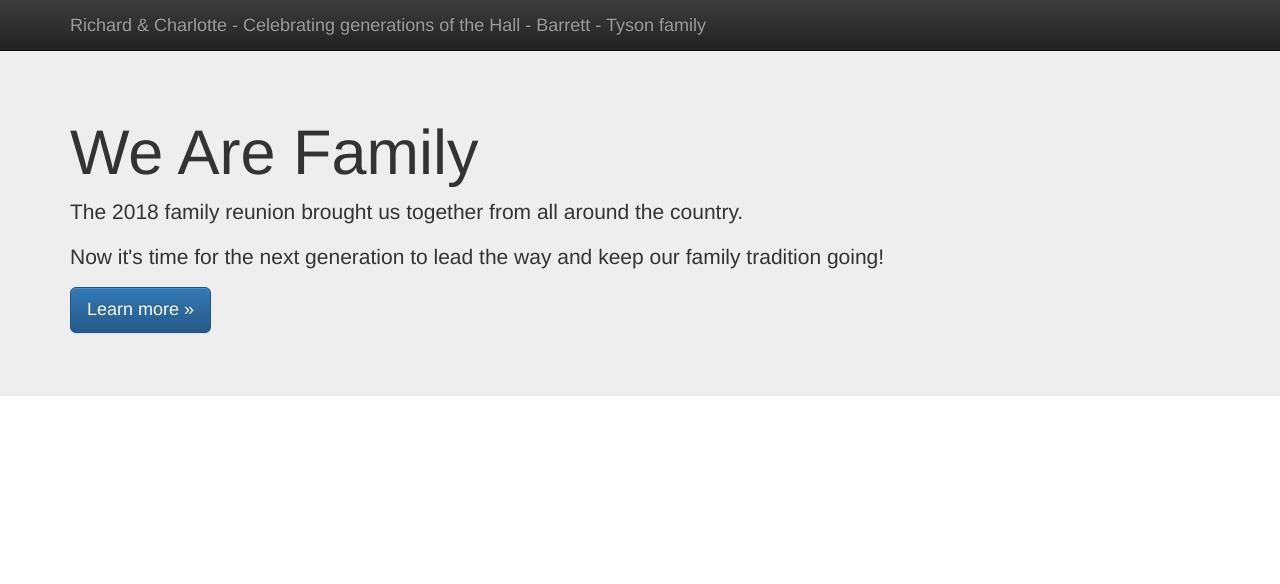
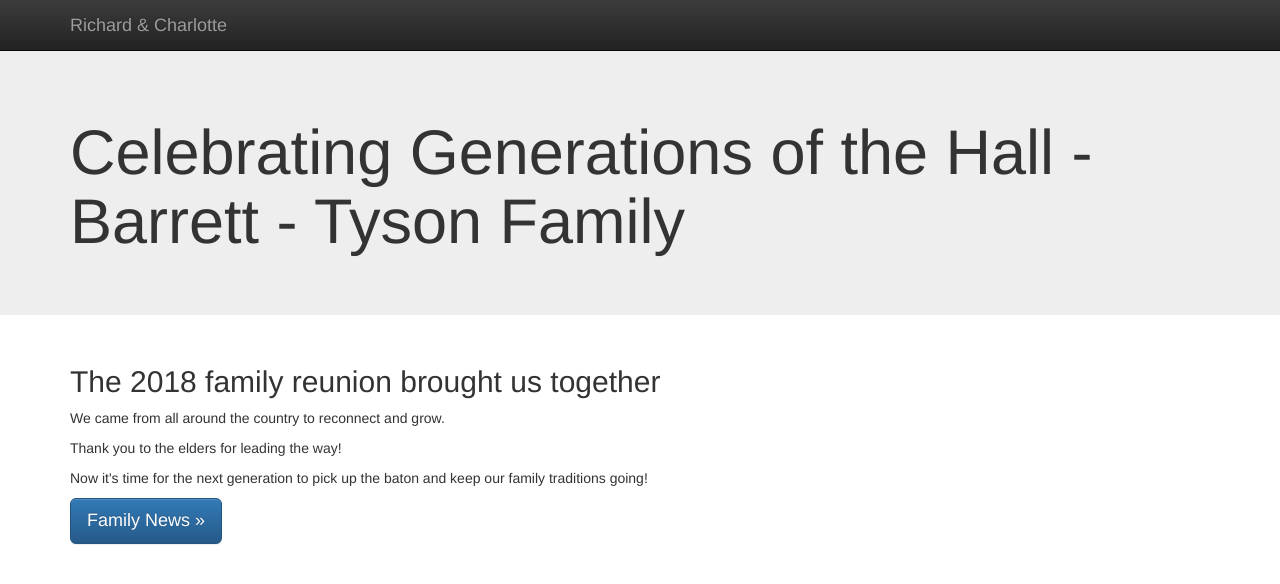
Before and after one commit to hashimwarren/richardandcharlotte, a plain HTML site: page index.html in a window 1280 px wide. Drawn offline with nearby package versions, Linux system fonts and the light colour scheme.

Commit message:
Add details about family reunion

```diff
--- a/index.html
+++ b/index.html
@@ -36,7 +36,7 @@
             <span class="icon-bar"></span>
             <span class="icon-bar"></span>
           </button>
-          <a class="navbar-brand" href="#">Richard & Charlotte - Celebrating generations of the Hall - Barrett - Tyson family</a>
+          <a class="navbar-brand" >Richard & Charlotte</a>
         </div>
         <div id="navbar" class="navbar-collapse collapse">
 
@@ -47,11 +47,17 @@
     <!-- Main jumbotron for a primary marketing message or call to action -->
     <div class="jumbotron">
       <div class="container">
-        <h1>We Are Family</h1>
-        <p>The 2018 family reunion brought us together from all around the country.</p>
-        <p>Now it's time for the next generation to lead the way and keep our family tradition going!</p>
-        <p><a class="btn btn-primary btn-lg" href="family.html" role="button">Learn more &raquo;</a></p>
+        <h1>Celebrating Generations of the Hall - Barrett - Tyson Family</h1>
+
       </div>
+    </div>
+
+    <div class="container">
+        <H2>The 2018 family reunion brought us together</H2>
+        <p>We came from all around the country to reconnect and grow.</p>
+        <p>Thank you to the elders for leading the way!</p>
+        <p>Now it's time for the next generation to pick up the baton and keep our family traditions going!</p>
+        <p><a class="btn btn-primary btn-lg" href="family.html" role="button">Family News &raquo;</a></p>
     </div>
 
             <script src="//ajax.googleapis.com/ajax/libs/jquery/1.11.2/jquery.min.js"></script>
```
Also changed, not shown: family.html (+3 -3 lines).
